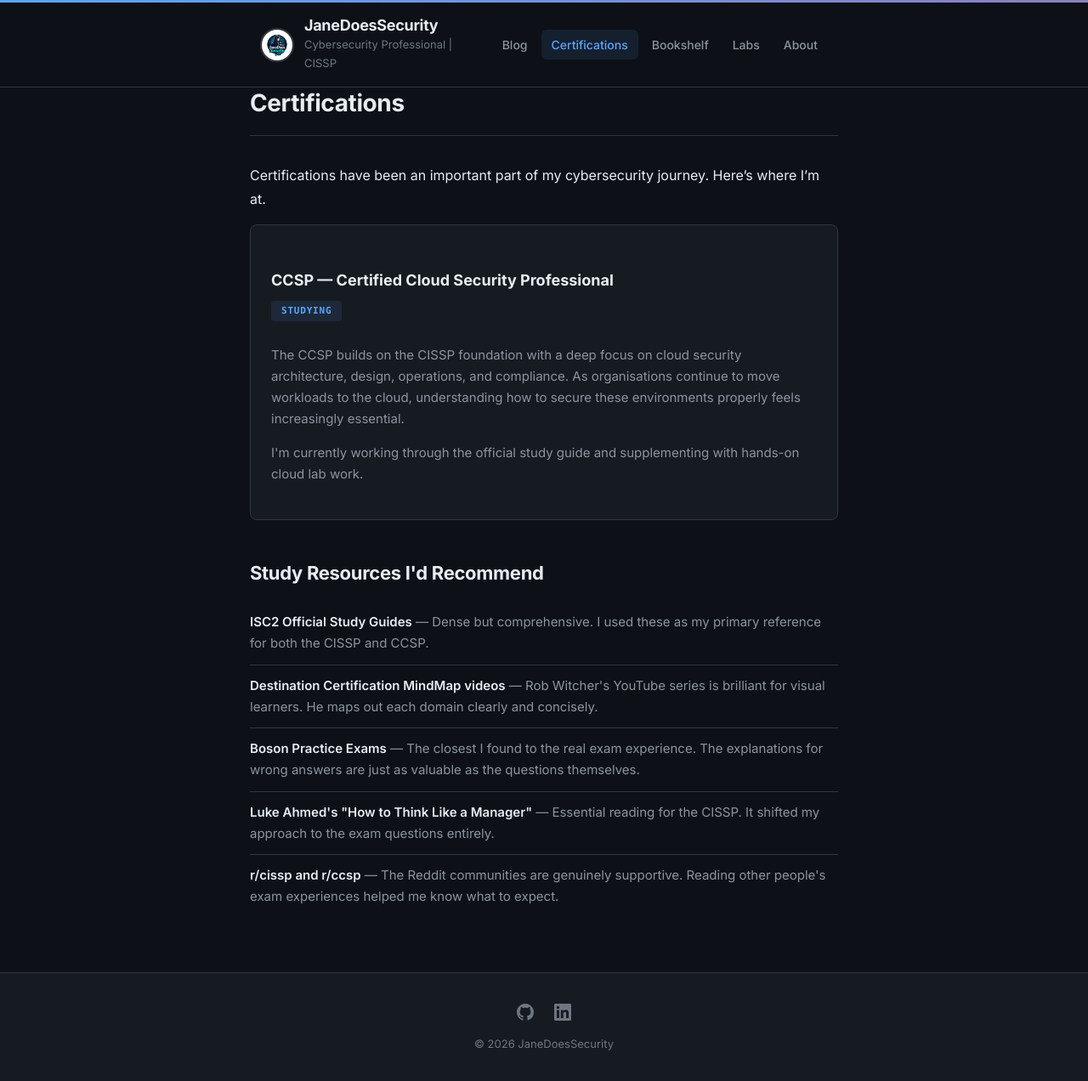
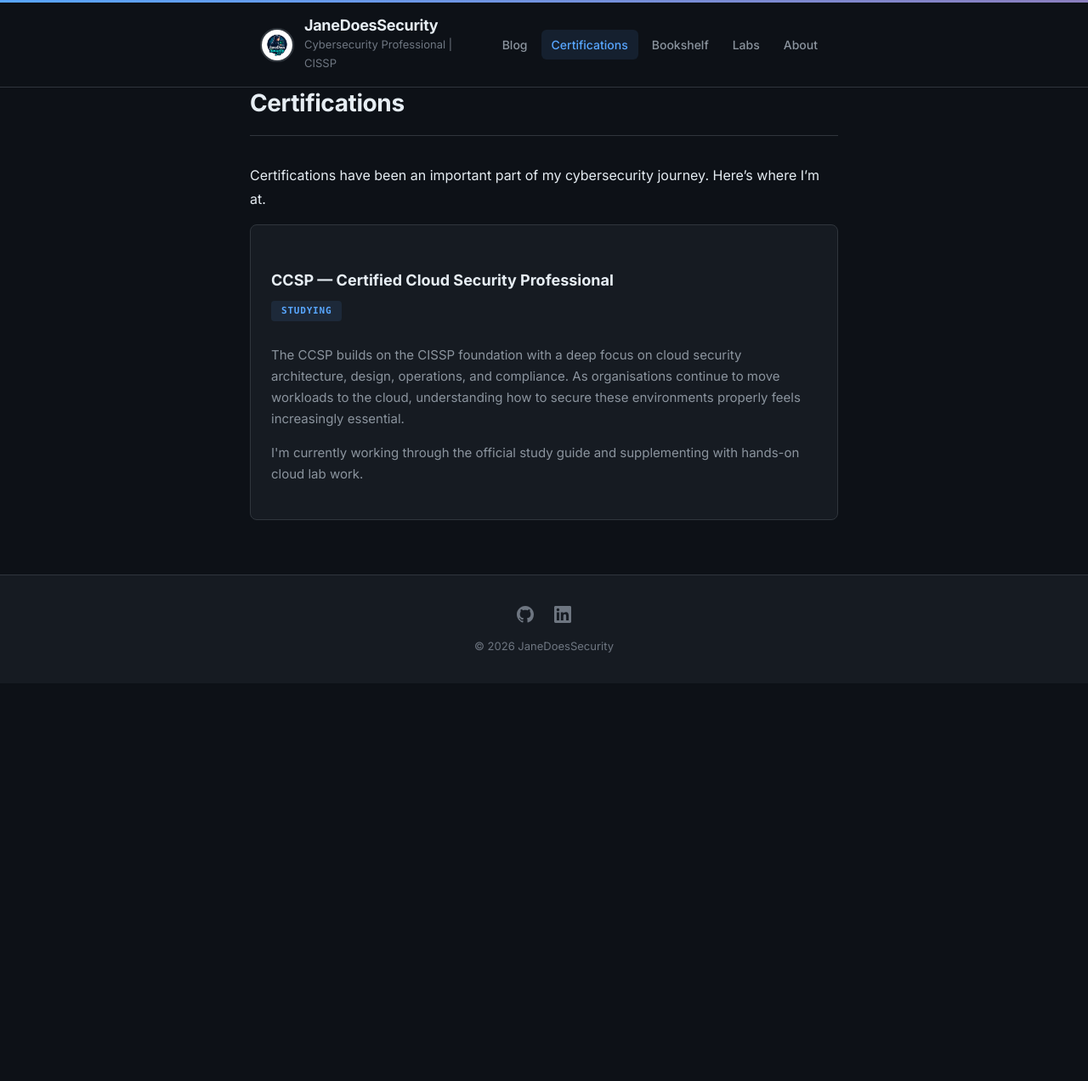
Before and after one commit to janedoessecurity/janedoessecurity.github.io, a Jekyll site: the page built from certifications.md, in a window 1280 px wide. Shown: the whole page at 85% size. Built offline with Jekyll 4.4.1, drawn with Linux system fonts in a browser that asks for light colours; after the commit the page ends 900 px from its top, so only the background shows below that.

Commit message:
Remove study resources section from certifications page
Co-Authored-By: Claude Opus 4.6 (1M context) <noreply@anthropic.com>

```diff
--- a/certifications.md
+++ b/certifications.md
@@ -12,15 +12,3 @@ Certifications have been an important part of my cybersecurity journey. Here's w
   <p>The CCSP builds on the CISSP foundation with a deep focus on cloud security architecture, design, operations, and compliance. As organisations continue to move workloads to the cloud, understanding how to secure these environments properly feels increasingly essential.</p>
   <p>I'm currently working through the official study guide and supplementing with hands-on cloud lab work.</p>
 </div>
-
-<div class="resource-section">
-  <h2>Study Resources I'd Recommend</h2>
-
-  <ul>
-    <li><strong>ISC2 Official Study Guides</strong> — Dense but comprehensive. I used these as my primary reference for both the CISSP and CCSP.</li>
-    <li><strong>Destination Certification MindMap videos</strong> — Rob Witcher's YouTube series is brilliant for visual learners. He maps out each domain clearly and concisely.</li>
-    <li><strong>Boson Practice Exams</strong> — The closest I found to the real exam experience. The explanations for wrong answers are just as valuable as the questions themselves.</li>
-    <li><strong>Luke Ahmed's "How to Think Like a Manager"</strong> — Essential reading for the CISSP. It shifted my approach to the exam questions entirely.</li>
-    <li><strong>r/cissp and r/ccsp</strong> — The Reddit communities are genuinely supportive. Reading other people's exam experiences helped me know what to expect.</li>
-  </ul>
-</div>
```
